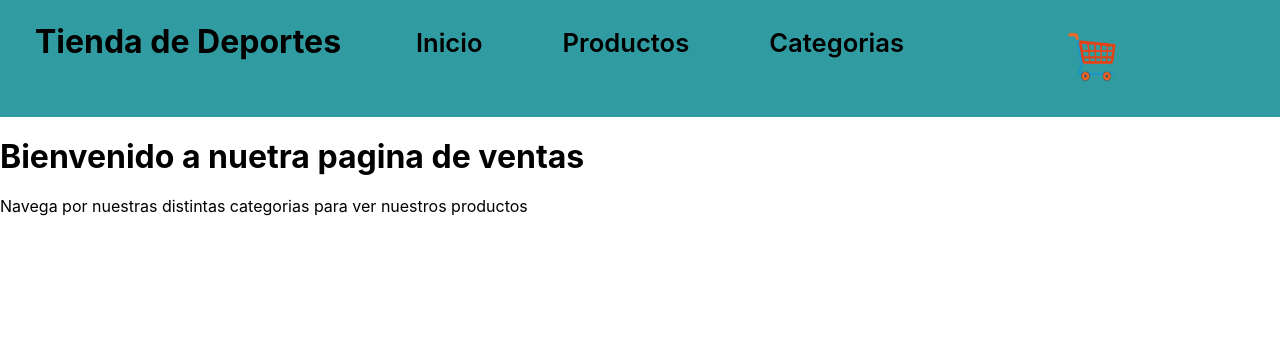
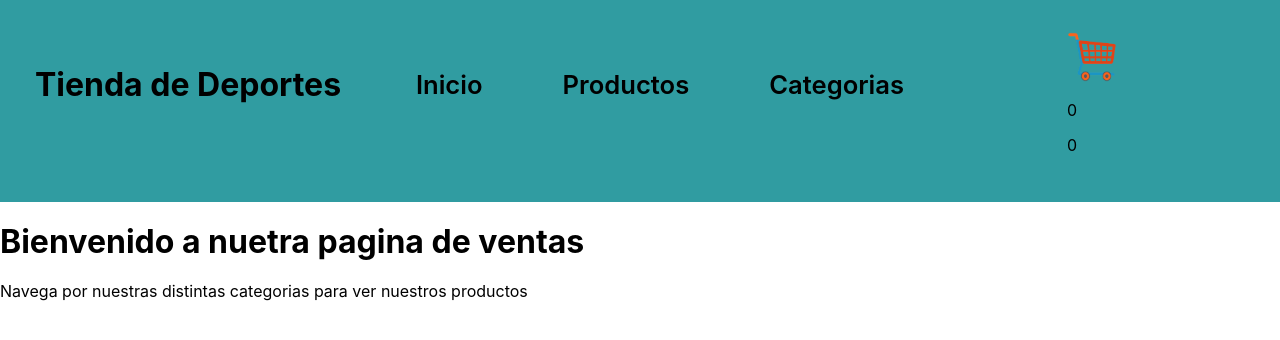
Before and after one commit to franrey98/rey-app, a React (Create React App) app: page / in a window 1280 px wide. Shown: the top 340 px of the page. Built offline with nearby package versions, Linux system fonts and the light colour scheme.

Commit message:
terminando provider

```diff
--- a/src/App.js
+++ b/src/App.js
@@ -5,11 +5,13 @@ import ItemDetailContainer from "./components/ItemDetailContainer";
 import ItemCategory from "./components/ItemCategory";
 import RouteError from "./components/RouteError";
 import ItemCategorySelect from "./components/ItemCategorySelect";
+import { CartProvider } from "./context/CartContext";
 import { BrowserRouter, Route, Routes } from "react-router-dom";
 
 
 function App() {
   return (
+    <CartProvider>
       <BrowserRouter>
           <NavBar />
             <Routes>
@@ -21,6 +23,7 @@ function App() {
               <Route path="*" element={<RouteError/>} />
             </Routes>
       </BrowserRouter>
+    </CartProvider>
   );
 }
 
--- a/src/components/CartWidget.jsx
+++ b/src/components/CartWidget.jsx
@@ -1,10 +1,17 @@
-import React from 'react'
 import carrito from '../img/carrito.png'
+import { useContext } from 'react'
+import { CartContext } from '../context/CartContext'
 
 const CartWidget = () => {
+
+    const resultadoContext = useContext(CartContext)
+    console.log(resultadoContext.cart)
+
     return (
         <div>
             <img src={carrito} className='img-carrito' alt="carrito" />
+            <p>{resultadoContext.cantidadTotal}</p>
+            <p>{resultadoContext.precioTotal}</p>
         </div>
     )
 }
--- a/src/components/ItemDetail.jsx
+++ b/src/components/ItemDetail.jsx
@@ -1,6 +1,7 @@
 import React from 'react'
 import ItemCount from './ItemCount'
-import { useState } from 'react'
+import { useState, useContext } from 'react'
+import { CartContext } from '../context/CartContext'
 
 const ItemDetail = ({ item }) => {
 
@@ -8,6 +9,12 @@ const ItemDetail = ({ item }) => {
 
     const onAdd = (cantidad) => {
         setCantidadSeleccionada(cantidad)
+    }
+
+    const resultadoContext = useContext(CartContext)
+
+    const onAddToCart = () => {
+        resultadoContext.addItem(item, cantidadSeleccionada)
     }
 
     return (
@@ -18,7 +25,9 @@ const ItemDetail = ({ item }) => {
                 <p>{item.descripcion}</p>
                 <p>Precio: ${item.precio}</p>
                 <p>Stock: {item.stock}</p>
-                <ItemCount stock={item.stock} onAdd={onAdd} initial={1} /></div>}
+                <ItemCount stock={item.stock} onAdd={onAdd} initial={1} />
+                <button onClick={onAddToCart}>Agregar al carrito</button>
+            </div>}
 
         </div>
     )
--- /dev/null
+++ b/src/context/CartContext.jsx
@@ -0,0 +1,29 @@
+import { createContext, useState } from "react";
+
+export const CartContext = createContext();
+
+export const CartProvider = ({ children }) => {
+
+    const [cart, setCart] = useState([]);
+    const [cantidadTotal, setCantidadTotal] = useState(0);
+    const [precioTotal, setPrecioTotal] = useState(0);
+
+    const addItem = (item) => {
+        setCart([...cart, item]);
+        setCantidadTotal(cantidadTotal + item.cantidad);
+        setPrecioTotal(precioTotal + item.precio);
+    }
+
+    const valorCarrito = {
+        cart: cart,
+        cantidadTotal: cantidadTotal,
+        precioTotal: precioTotal,
+        addItem: addItem
+    }
+
+    return (
+        <CartContext.Provider value={valorCarrito} >
+            {children}
+        </CartContext.Provider>
+    )
+}
```
